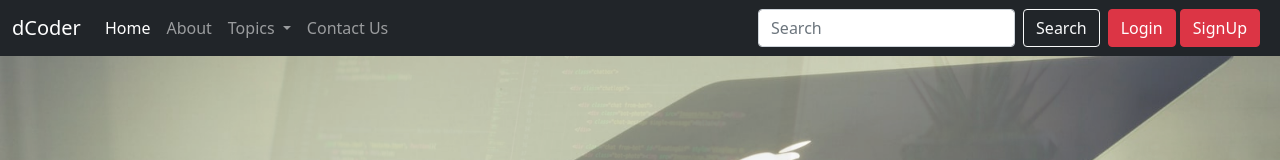
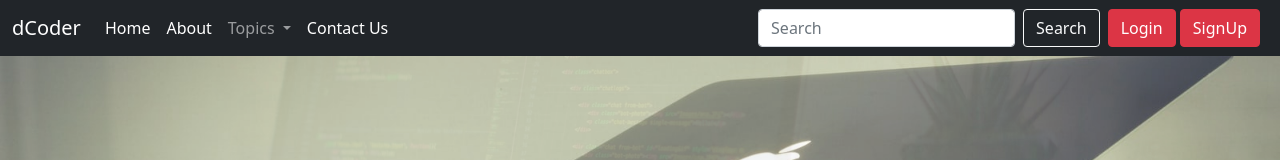
Before and after one commit to pathak2251/Blog-website, a plain HTML site: page main.html in a window 1280 px wide. Shown: the top 160 px of the page. Drawn offline with nearby package versions, Linux system fonts and the light colour scheme.

Commit message:
Update main.html

```diff
--- a/main.html
+++ b/main.html
@@ -29,7 +29,7 @@
 						<a class="nav-link active" aria-current="page" href="/">Home</a>
 					</li>
 					<li class="nav-item">
-						<a class="nav-link" href="/about.html">About</a>
+						<a class="nav-link active" href="/about.html">About</a>
 					</li>
 					<li class="nav-item dropdown">
 						<a class="nav-link dropdown-toggle" href="#" id="navbarDropdown" role="button"
@@ -47,7 +47,7 @@
 						</ul>
 					</li>
 					<li class="nav-item">
-						<a class="nav-link" href="/contact.html">Contact Us</a>
+						<a class="nav-link active" href="/contact.html">Contact Us</a>
 					</li>
 				</ul>
 				<form class="d-flex">
```
